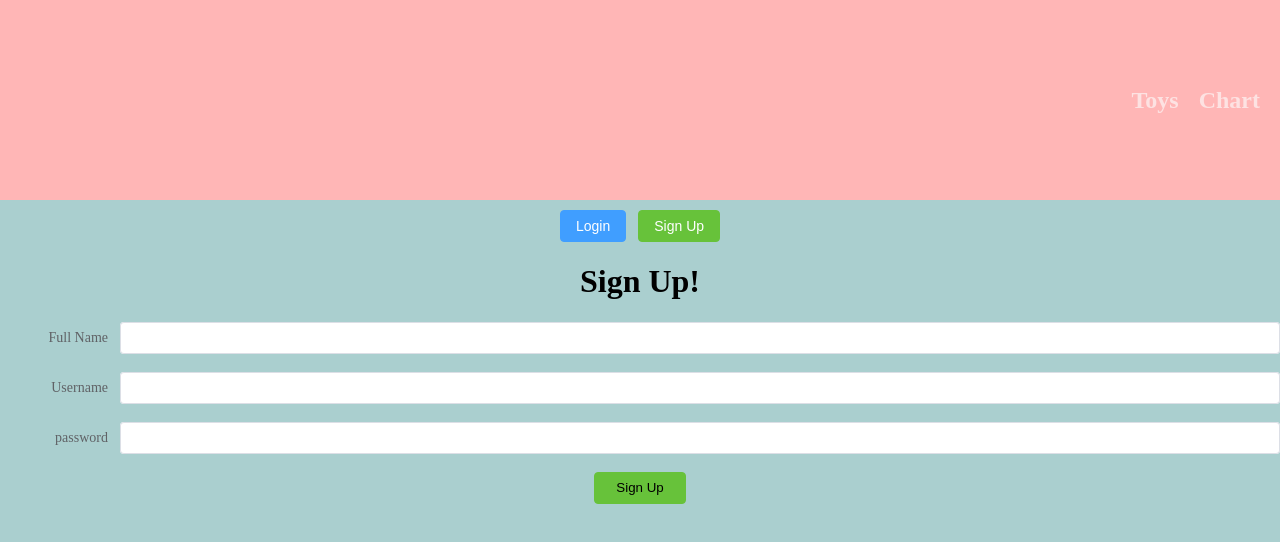
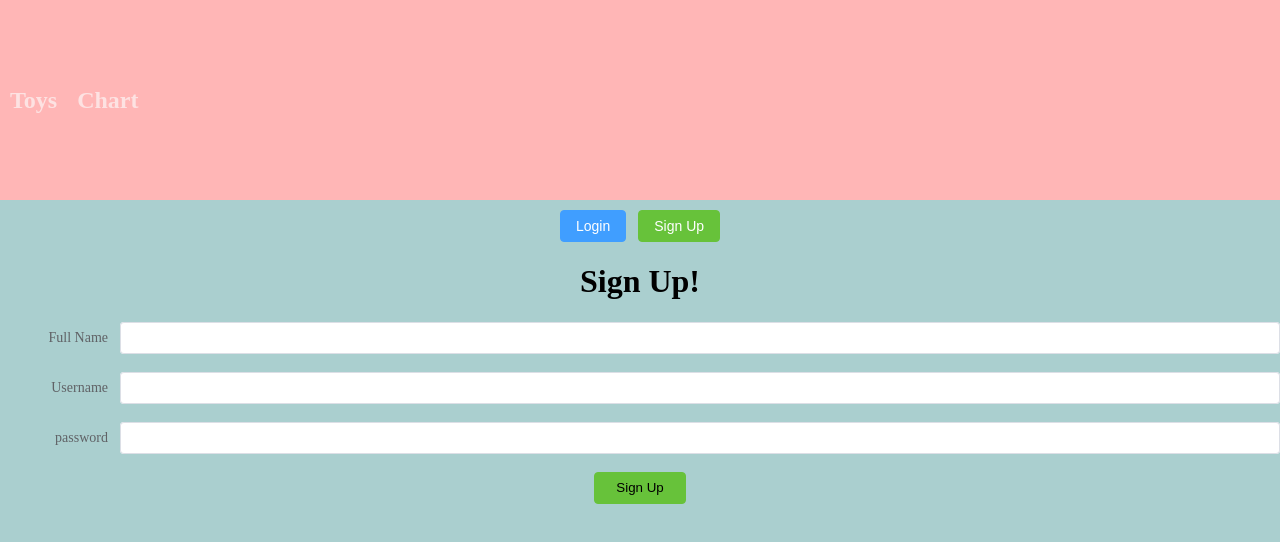
Before and after one commit to Talkoosh/mister-toy-frontend, a Vue app: page / in a window 1280 px wide. Shown: the top 542 px of the page. Built offline with nearby package versions, Linux system fonts and the light colour scheme; no server answers.

Commit message:
added logout

```diff
--- a/src/App.vue
+++ b/src/App.vue
@@ -1,5 +1,5 @@
 <template>
-    <app-header :user="user"></app-header>
+    <app-header @logout="logout" :user="user"></app-header>
     <router-view></router-view>
 </template>
 
@@ -19,6 +19,13 @@ export default {
         user(){
             return this.$store.getters.currUser
         }
+    },
+    methods:{
+        async logout(){
+            console.log('hi');
+            await this.$store.dispatch('logout')
+            this.$router.push('/')
+        }
     }
 }
 </script>
--- a/src/components/appHeader.vue
+++ b/src/components/appHeader.vue
@@ -1,8 +1,13 @@
 <template>
-        <h1 v-if="user">Hello {{user.fullname}}</h1>
     <section class="app-header">
-        <router-link to="/toy">Toys</router-link>
-        <router-link to="/toy/chart">Chart</router-link>
+        <div v-if="user">
+            <h1 >Hello {{ user.fullname }}</h1>
+            <el-button type="primary" @click="logout">Logout</el-button>
+        </div>
+        <div class="header-links">
+            <router-link to="/toy">Toys</router-link>
+            <router-link to="/toy/chart">Chart</router-link>
+        </div>
     </section>
 </template>
 
@@ -12,5 +17,15 @@ export default {
     props: {
         user: Object
     },
+    computed: {
+        isAdmin() {
+            return this.user.isAdmin
+        }
+    },
+    methods: {
+        logout(){
+            this.$emit('logout')
+        }
+    }
 }
 </script>
--- a/src/services/user.service.js
+++ b/src/services/user.service.js
@@ -6,7 +6,8 @@ const authAxios = axios.create({
 
 export const userService = {
     signup,
-    login
+    login,
+    logout
 }
 
 const API = (process.env.NODE_ENV !== 'development')
@@ -30,3 +31,11 @@ async function login(user) {
         throw err
     }
 }
+
+async function logout(){
+    try {
+      return await authAxios.post(API + 'logout');
+    } catch(err){
+        throw err
+    }
+}
--- a/src/store/modules/user.store.js
+++ b/src/store/modules/user.store.js
@@ -9,6 +9,9 @@ export const userStore = {
     mutations: {
         login(state, { user }) {
             state.loggedInUser = user;
+        },
+        logout(state){
+            state.loggedInUser = null;
         }
     },
     actions: {
@@ -27,6 +30,10 @@ export const userStore = {
             } catch(err){
                 // console.log(err)
             }
+        },
+        async logout({commit}){
+            await userService.logout()
+            commit('logout')
         }
     },
     getters : {
--- a/src/styles/components/app-header.scss
+++ b/src/styles/components/app-header.scss
@@ -1,11 +1,15 @@
 .app-header{
+
     background-color: $clr1;
     height: 200px;
+    width: 100%;
     display: flex;
     align-items: center;
-    justify-content: flex-end;
+    justify-content: space-between;
+    padding: 0 10px;
 
-    >*{
+
+    .header-links > a{
         margin-inline-end: 20px;
         text-decoration: none;
         font-size: 1.5rem;
```
